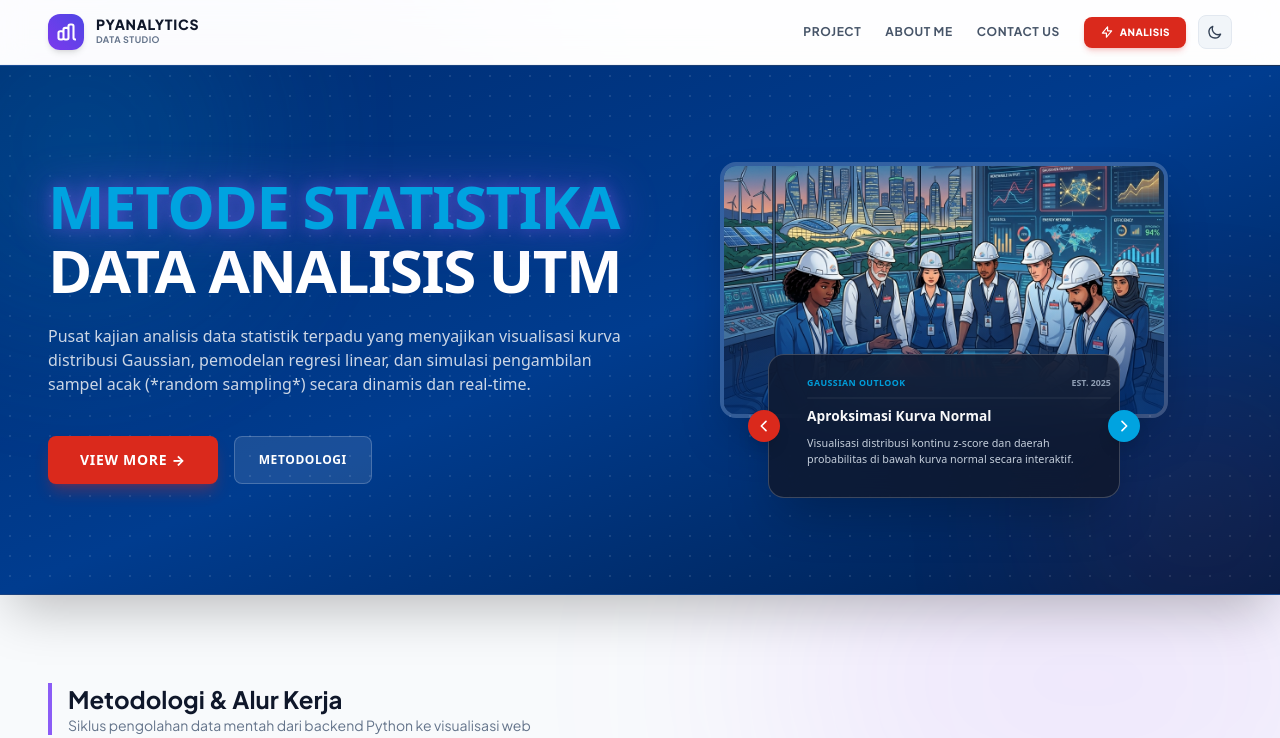
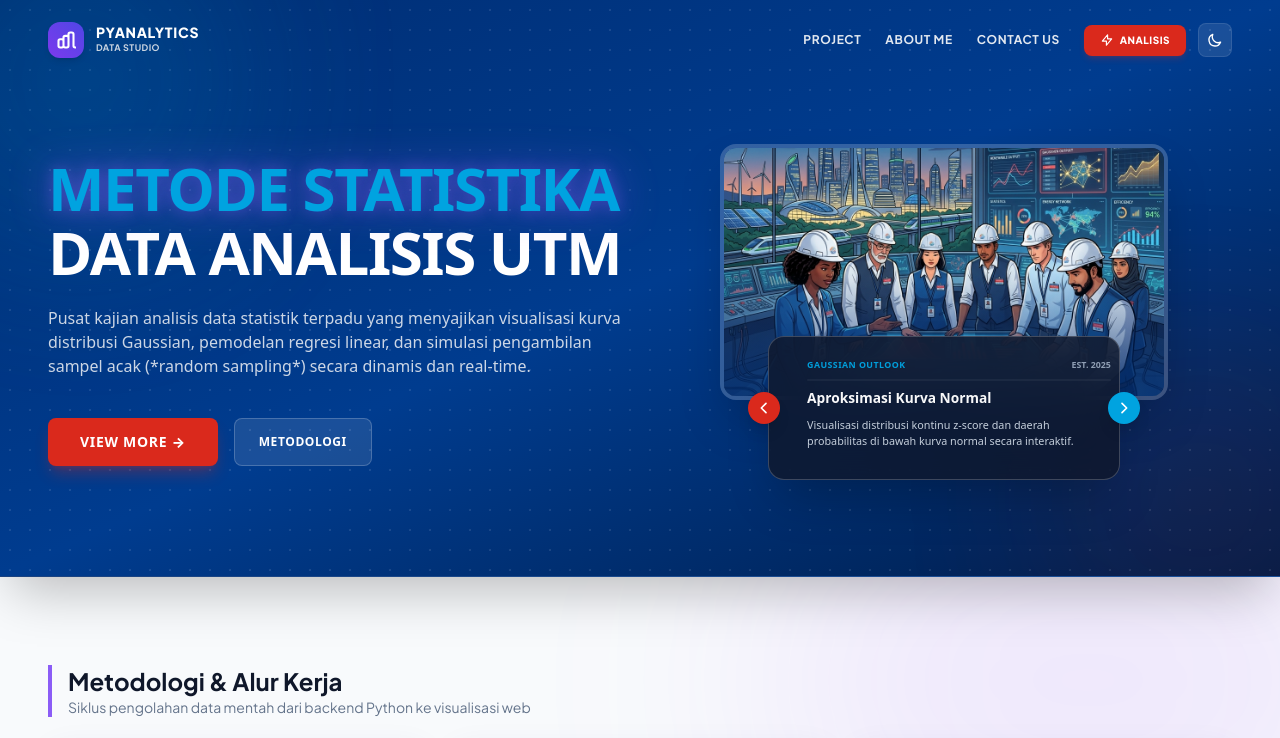
Before and after one commit to Kajabbej/analisis-data-py, a plain HTML site: page index.html in a window 1280 px wide. Shown: the top 738 px of the page. Drawn offline with nearby package versions, Linux system fonts and the light colour scheme; a web font is replaced by a local one.

Commit message:
style: change landing page header to a transparent overlay with high contrast dark hero styling

```diff
--- a/index.html
+++ b/index.html
@@ -91,10 +91,10 @@
     <!-- ================= VIEW 1: PORTFOLIO LANDING PAGE ================= -->
     <div id="view-landing-page" class="flex flex-col min-h-screen transition-all duration-500">
 
-        <!-- HEADER / NAVIGATION (CLEAN MINIMALIST) -->
+        <!-- HEADER / NAVIGATION (CLEAN MINIMALIST & TRANSPARENT OVERLAY) -->
         <header
-            class="sticky top-0 z-40 w-full bg-white/80 dark:bg-darkBg/85 backdrop-blur-md border-b border-slate-200/50 dark:border-slate-800/50 shadow-sm transition-all duration-300">
-            <div class="w-full px-4 sm:px-8 lg:px-12 flex items-center justify-between h-16">
+            class="absolute top-0 left-0 z-40 w-full bg-transparent border-b border-transparent transition-all duration-300">
+            <div class="w-full px-4 sm:px-8 lg:px-12 flex items-center justify-between h-20">
 
                 <!-- Logo Section -->
                 <div class="flex items-center space-x-3">
@@ -107,11 +107,11 @@
                     </div>
                     <div>
                         <h1
-                            class="text-sm font-extrabold tracking-wider text-slate-900 dark:text-white uppercase leading-none">
+                            class="text-sm font-extrabold tracking-wider text-white uppercase leading-none">
                             PyAnalytics
                         </h1>
                         <p
-                            class="text-[9px] text-slate-500 dark:text-slate-400 font-bold uppercase tracking-wider mt-0.5">
+                            class="text-[9px] text-slate-300 font-bold uppercase tracking-wider mt-0.5">
                             Data Studio</p>
                     </div>
                 </div>
@@ -119,13 +119,13 @@
                 <!-- Right Side: Navigation & Actions -->
                 <div class="flex items-center space-x-6">
                     <nav
-                        class="hidden md:flex items-center space-x-6 text-xs font-bold uppercase text-slate-600 dark:text-slate-300 tracking-wider">
+                        class="hidden md:flex items-center space-x-6 text-xs font-bold uppercase text-slate-200 tracking-wider">
                         <a href="#about-project"
-                            class="hover:text-brand-600 dark:hover:text-brand-400 transition-colors">Project</a>
+                            class="hover:text-white transition-colors">Project</a>
                         <a href="#about-me"
-                            class="hover:text-brand-600 dark:hover:text-brand-400 transition-colors">About Me</a>
+                            class="hover:text-white transition-colors">About Me</a>
                         <a href="#contact-us"
-                            class="hover:text-brand-600 dark:hover:text-brand-400 transition-colors">Contact Us</a>
+                            class="hover:text-white transition-colors">Contact Us</a>
                     </nav>
 
                     <div class="flex items-center space-x-3">
@@ -140,7 +140,7 @@
 
                         <!-- Theme Toggle -->
                         <button onclick="toggleTheme()"
-                            class="p-2 rounded-lg bg-slate-100 hover:bg-slate-200 dark:bg-white/5 dark:hover:bg-white/10 border border-slate-200 dark:border-white/10 transition-all text-slate-700 dark:text-slate-200"
+                            class="p-2 rounded-lg bg-white/10 hover:bg-white/20 border border-white/10 transition-all text-white"
                             title="Ubah Tema">
                             <svg id="sun-icon-landing" class="w-4 h-4 hidden" fill="none" stroke="currentColor"
                                 viewBox="0 0 24 24">
@@ -165,7 +165,7 @@
         <main class="flex-1 w-full py-0 space-y-16">
 
             <section id="about-project"
-                class="font-nova relative overflow-hidden bg-gradient-to-br from-[#002d72] via-[#003c8f] to-[#001d4a] text-white w-full py-16 md:py-24 shadow-2xl border-y border-white/10">
+                class="font-nova relative overflow-hidden bg-gradient-to-br from-[#002d72] via-[#003c8f] to-[#001d4a] text-white w-full pt-28 pb-16 md:pt-36 md:pb-24 shadow-2xl border-b border-white/10">
                 <!-- Background grid design pattern -->
                 <div class="absolute inset-0 opacity-10 pointer-events-none"
                     style="background-image: radial-gradient(circle, #ffffff 1px, transparent 1px); background-size: 20px 20px;">
```
